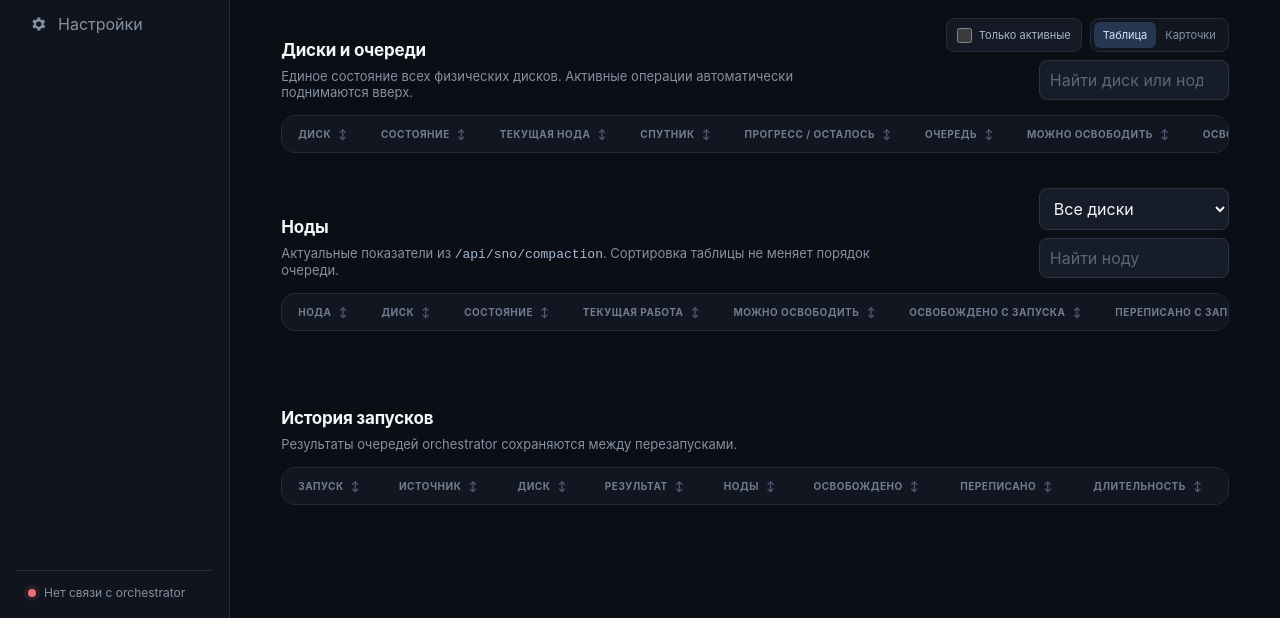
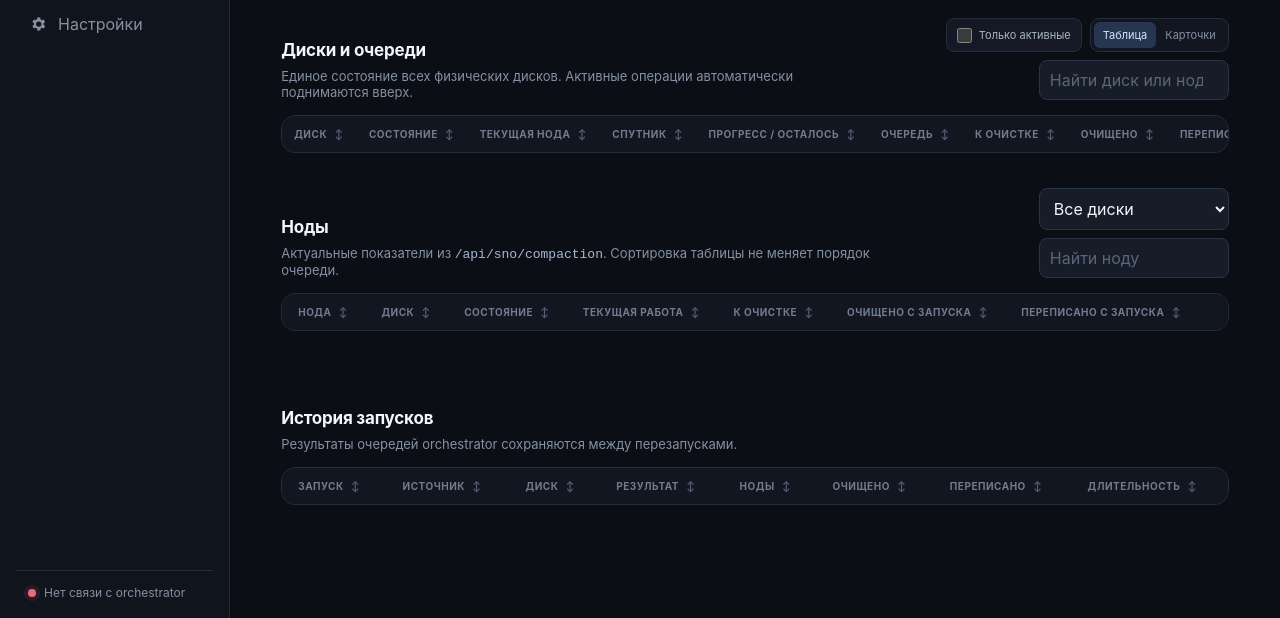
Before and after one commit to Aleksman4o/storj-compaction-orchestrator, a plain HTML site: page web/index.html in a window 1280 px wide. Shown: the part 182-800 px from the top of the page. Drawn offline with Linux system fonts and the light colour scheme; no server answers.

Commit message:
Refine Russian table headings and width

```diff
--- a/web/index.html
+++ b/web/index.html
@@ -69,8 +69,8 @@
               <th><button class="sort-button" data-sort-table="groups" data-sort-key="satellite">Спутник <span>↕</span></button></th>
               <th><button class="sort-button" data-sort-table="groups" data-sort-key="progress">Прогресс / осталось <span>↕</span></button></th>
               <th><button class="sort-button" data-sort-table="groups" data-sort-key="queue">Очередь <span>↕</span></button></th>
-              <th><button class="sort-button" data-sort-table="groups" data-sort-key="reclaimable">Можно освободить <span>↕</span></button></th>
-              <th><button class="sort-button" data-sort-table="groups" data-sort-key="reclaimed">Освобождено <span>↕</span></button></th>
+              <th><button class="sort-button" data-sort-table="groups" data-sort-key="reclaimable">К очистке <span>↕</span></button></th>
+              <th><button class="sort-button" data-sort-table="groups" data-sort-key="reclaimed">Очищено <span>↕</span></button></th>
               <th><button class="sort-button" data-sort-table="groups" data-sort-key="rewritten">Переписано <span>↕</span></button></th><th></th>
             </tr></thead>
             <tbody id="groups-table"></tbody>
@@ -85,8 +85,8 @@
               <th><button class="sort-button" data-sort-table="nodes" data-sort-key="group">Диск <span>↕</span></button></th>
               <th><button class="sort-button" data-sort-table="nodes" data-sort-key="status">Состояние <span>↕</span></button></th>
               <th><button class="sort-button" data-sort-table="nodes" data-sort-key="work">Текущая работа <span>↕</span></button></th>
-              <th><button class="sort-button" data-sort-table="nodes" data-sort-key="reclaimable">Можно освободить <span>↕</span></button></th>
-              <th><button class="sort-button" data-sort-table="nodes" data-sort-key="reclaimed">Освобождено с запуска <span>↕</span></button></th>
+              <th><button class="sort-button" data-sort-table="nodes" data-sort-key="reclaimable">К очистке <span>↕</span></button></th>
+              <th><button class="sort-button" data-sort-table="nodes" data-sort-key="reclaimed">Очищено с запуска <span>↕</span></button></th>
               <th><button class="sort-button" data-sort-table="nodes" data-sort-key="rewritten">Переписано с запуска <span>↕</span></button></th><th></th>
             </tr></thead>
             <tbody id="nodes-table"></tbody>
@@ -101,7 +101,7 @@
               <th><button class="sort-button" data-sort-table="history" data-sort-key="group">Диск <span>↕</span></button></th>
               <th><button class="sort-button" data-sort-table="history" data-sort-key="state">Результат <span>↕</span></button></th>
               <th><button class="sort-button" data-sort-table="history" data-sort-key="nodes">Ноды <span>↕</span></button></th>
-              <th><button class="sort-button" data-sort-table="history" data-sort-key="reclaimed">Освобождено <span>↕</span></button></th>
+              <th><button class="sort-button" data-sort-table="history" data-sort-key="reclaimed">Очищено <span>↕</span></button></th>
               <th><button class="sort-button" data-sort-table="history" data-sort-key="rewritten">Переписано <span>↕</span></button></th>
               <th><button class="sort-button" data-sort-table="history" data-sort-key="duration">Длительность <span>↕</span></button></th>
             </tr></thead>
--- a/web/styles.css
+++ b/web/styles.css
@@ -86,7 +86,8 @@ code { color: #a8b9d3; }
 .view-switch button.active { color: #d7e4fa; background: #263650; }
 .operations-table .table-scroll { max-height: min(65vh, 720px); overflow: auto; }
 .operations-table thead { position: sticky; top: 0; z-index: 2; }
-.operations-table td { padding-top: 10px; padding-bottom: 10px; }
+.operations-table th { padding-inline: 12px; }
+.operations-table td { padding: 10px 12px; }
 .operations-table tr.active-operation { background: #152035; }
 .operations-table tr.active-operation:hover { background: #182640; }
 .operation-disk { min-width: 125px; display: flex; align-items: center; gap: 9px; }
```
